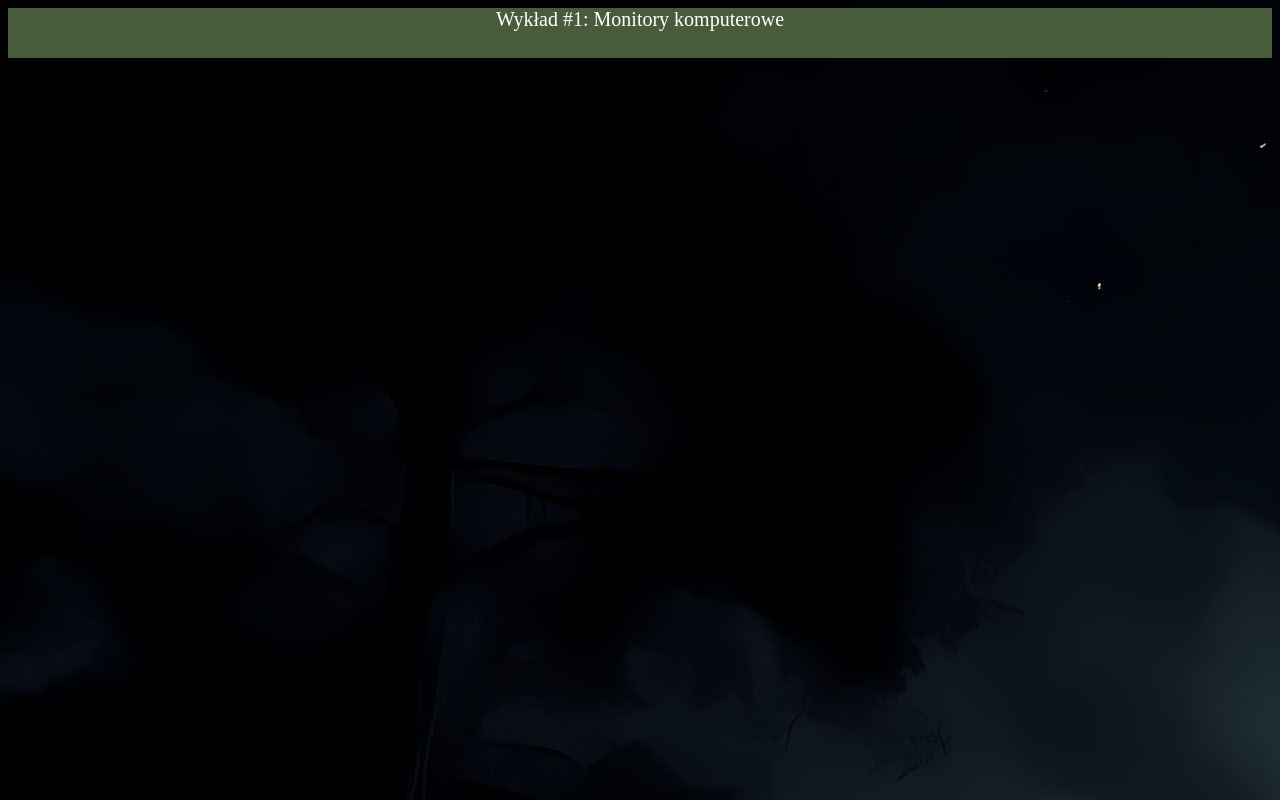
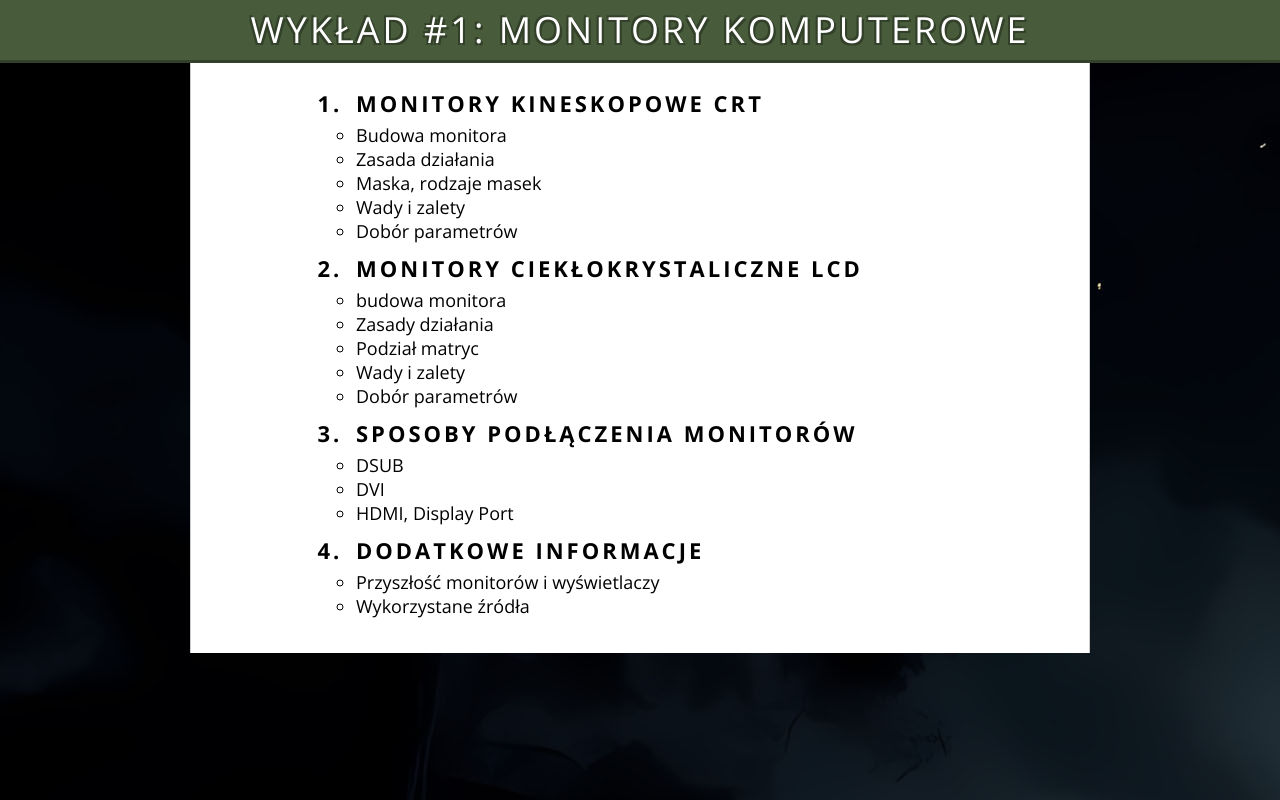
Before and after one commit to siwekk1/Fourth-Website, a plain HTML site: page index.html in a window 1280 px wide. Drawn offline with nearby package versions, Linux system fonts and the light colour scheme; a web font is replaced by a local one.

Commit message:
dodanie list

```diff
--- a/index.html
+++ b/index.html
@@ -7,6 +7,8 @@
 <meta name="keywords" content="stronka, nowa, trzecia"/>
 <link rel="stylesheet" href="style.css"/>
 <meta name="viewport" content="width=device-width, initial-scale=1.0"/>
+<link href="https://fonts.googleapis.com/css2?family=Josefin+Sans:ital,wght@0,100..700;1,100..700&family=Lato:ital,wght@0,100;0,300;0,400;0,700;0,900;1,100;1,300;1,400;1,700;1,900&family=Open+Sans:ital,wght@0,300..800;1,300..800&family=Rouge+Script&display=swap" rel="stylesheet">
+
 </head>
 <body>
 <!--Tworzenie loga górny pasek-->
@@ -15,7 +17,45 @@ Wykład #1: Monitory komputerowe
 </div>
 <!--Container-->
 <div id="container">
-<div id="spis"></div>
+<div id="spis">
+
+    <ol class="chapters">
+        <li>Monitory kineskopowe CRT
+            <ul>
+                <li>Budowa monitora</li>
+                <li>Zasada działania</li>
+                <li>Maska, rodzaje masek</li>
+                <li>Wady i zalety</li>
+                <li>Dobór parametrów</li>
+            </ul>
+        </li>
+        <li>Monitory ciekłokrystaliczne LCD
+            <ul>
+                <li>budowa monitora</li>
+                <li>Zasady działania</li>
+                <li>Podział matryc</li>
+                <li>Wady i zalety</li>
+                <li>Dobór parametrów</li>
+
+            </ul>
+        </li>
+        <li>Sposoby podłączenia monitorów
+            <ul>
+                <li>DSUB</li>
+                <li>DVI</li>
+                <li>HDMI, Display Port</li>
+            </ul>
+        </li>
+        <li>Dodatkowe informacje
+            <ul>
+                <li>Przyszłość monitorów i wyświetlaczy</li>
+                <li>Wykorzystane źródła</li>
+            </ul>
+        </li>
+
+    </ol>
+</div>
+
 <div class="slajd"></div>
 <div class="slajd"></div>
 <div class="slajd"></div>
--- a/style.css
+++ b/style.css
@@ -1,5 +1,9 @@
 body{
     background-image: url(img/digital-art-dark-cosmic-night-sky.jpg);
+    font-family: "Open Sans", sans-serif;
+    margin: 0px;
+    font-size: 20px;
+
 }
 #logo{
     width: 100%;
@@ -7,16 +11,30 @@ body{
     height: 50px;
     color: #ffffff;
     text-align: center;
-    font-size: 20px;
+    font-size: 36px;
+    text-transform: uppercase;
+    letter-spacing: 3px;
+    padding: 5px 0px 5px 0px;
+    border-bottom: #33402a solid;
+    text-shadow: 2px 2px 0px #33402a,
+    2px 2px 0px #33402a,
+    -2px 2px 0px #33402a,
+    -2px -2px 0px #33402a;
 }
 #container{
 
     margin-left: auto;
     margin-right: auto;
-    width: 900px;
+    width: 878px;
+    background-color: white;
+    padding: 10px;
+    border-left: 1px #ccc solid;
+    border-right:1px #ccc solid
 }
 #spis{
     margin: 10px;
+    width: 780px;
+    padding-left: 100px;
 }
 .slajd{
     margin: 10px;
@@ -24,3 +42,25 @@ body{
 #footer{
     width: 100%;
 }
+ol.chapters{
+    margin-top: 5px;
+}
+ol.chapters > li
+{
+    font-size: 22px;
+    text-transform: uppercase;
+    font-weight: 700;
+    padding: 5px;
+    letter-spacing: 3px;
+}
+ol.chapters > li > ul{
+    font-size: 18px;
+    text-transform: none;
+    font-weight: 400;
+    padding: 0px;
+    letter-spacing: 0px;
+    margin-top: 5px;
+}
+ol.chapters > li > ul > li{
+    margin: 0px;
+}
```
